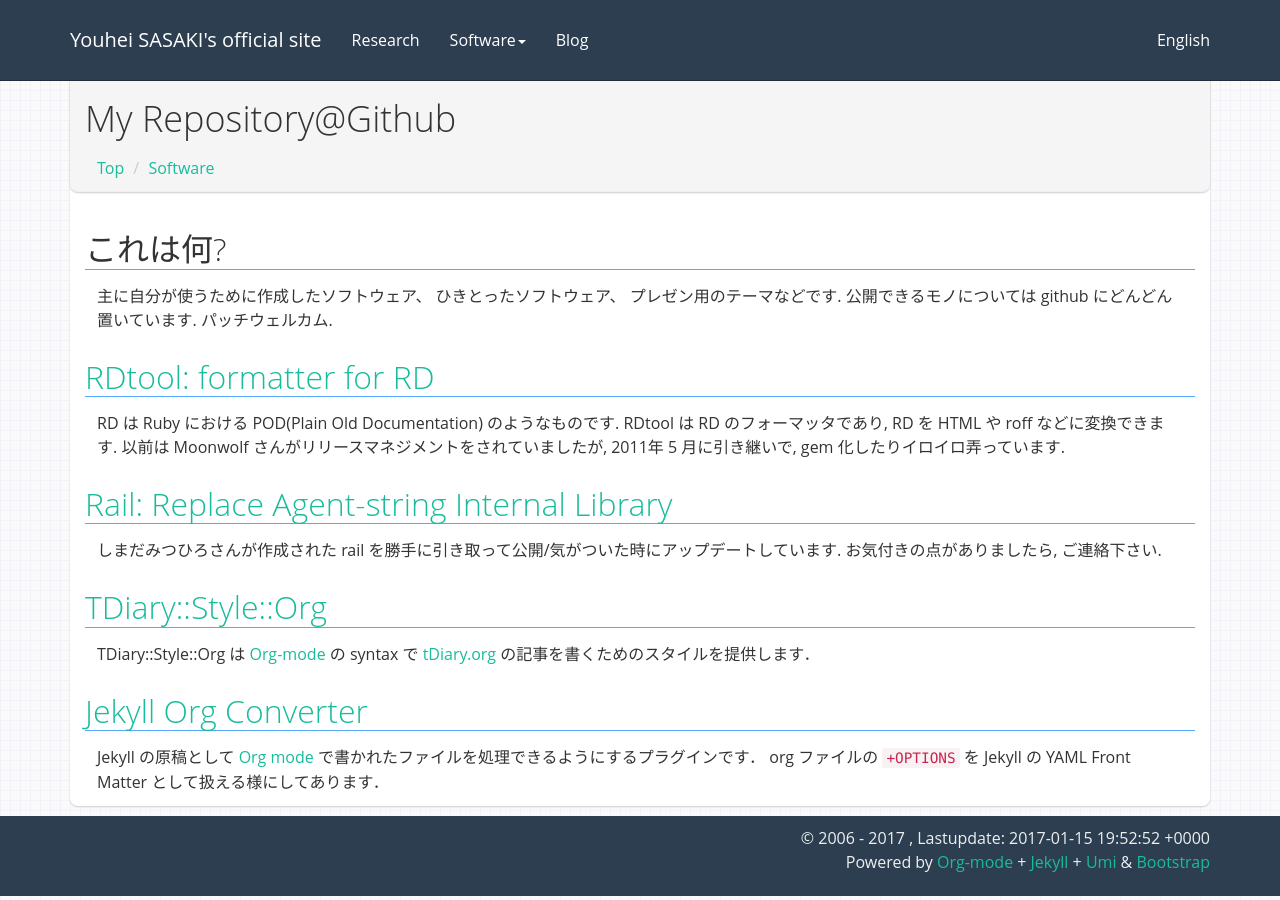
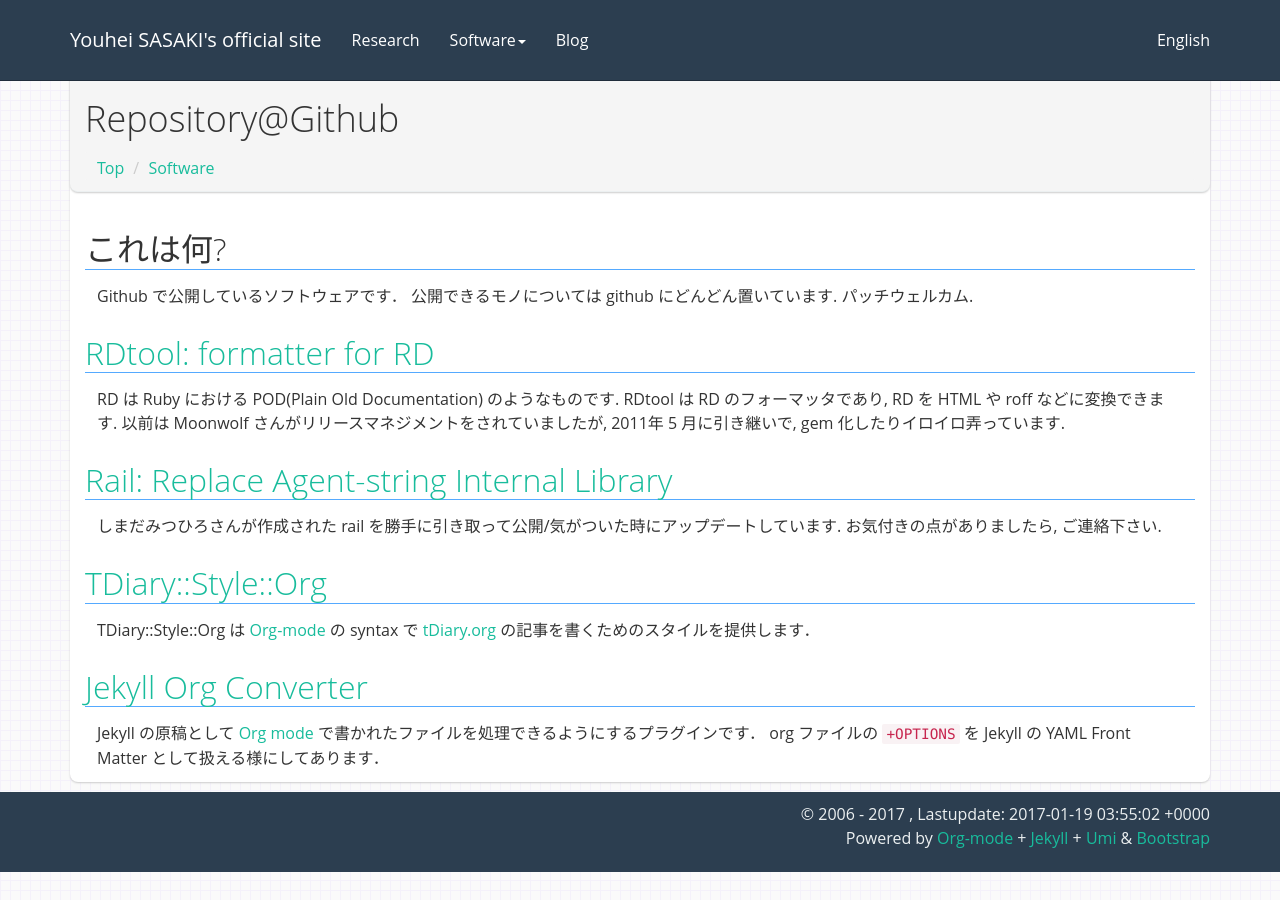
Before and after one commit to uwabami/uwabami.github.io, a Jekyll site: the page built from software/index.html, in a window 1280 px wide. Built offline with Jekyll 4.4.1, drawn with Linux system fonts in a browser that asks for light colours.

Commit message:
Change title

```diff
--- a/software/index.en.org
+++ b/software/index.en.org
@@ -1,5 +1,5 @@
-#+TITLE: My Repository@Github
-#+DATE: 2017-01-15 19:52:34
+#+TITLE: Repository@Github
+#+DATE: 2017-01-19 03:54:11
 #+LANGUAGE: en
 #+REF: software
 #+SETUPFILE: ../_setup.org
--- a/software/index.html
+++ b/software/index.html
@@ -1,25 +1,23 @@
 ---
-title: My Repository@Github
-date: 2017-01-15 19:52:52
+title: Repository@Github
+date: 2017-01-19 03:55:02
 layout: default
 lang: ja
 ref: software
 permalink: /software/index.html
 ---
-<div id="outline-container-orgb9804a5" class="outline-2">
-<h2 id="orgb9804a5">これは何?</h2>
-<div class="outline-text-2" id="text-orgb9804a5">
+<div id="outline-container-orgf2c6bf1" class="outline-2">
+<h2 id="orgf2c6bf1">これは何?</h2>
+<div class="outline-text-2" id="text-orgf2c6bf1">
 <p>
-主に自分が使うために作成したソフトウェア、
-ひきとったソフトウェア、
-プレゼン用のテーマなどです.
+Github で公開しているソフトウェアです．
 公開できるモノについては github にどんどん置いています. パッチウェルカム.
 </p>
 </div>
 </div>
-<div id="outline-container-org128ae47" class="outline-2">
-<h2 id="org128ae47"><a href="rdtool/index.html">RDtool: formatter for RD</a></h2>
-<div class="outline-text-2" id="text-org128ae47">
+<div id="outline-container-org9d03f74" class="outline-2">
+<h2 id="org9d03f74"><a href="rdtool/index.html">RDtool: formatter for RD</a></h2>
+<div class="outline-text-2" id="text-org9d03f74">
 <p>
 RD は Ruby における POD(Plain Old Documentation) のようなものです.
 RDtool は RD のフォーマッタであり, RD を HTML や roff などに変換できます.
@@ -28,18 +26,18 @@ RDtool は RD のフォーマッタであり, RD を HTML や roff などに変
 </p>
 </div>
 </div>
-<div id="outline-container-orgf07e82f" class="outline-2">
-<h2 id="orgf07e82f"><a href="rail/index.html">Rail: Replace Agent-string Internal Library</a></h2>
-<div class="outline-text-2" id="text-orgf07e82f">
+<div id="outline-container-orgbfb8d50" class="outline-2">
+<h2 id="orgbfb8d50"><a href="rail/index.html">Rail: Replace Agent-string Internal Library</a></h2>
+<div class="outline-text-2" id="text-orgbfb8d50">
 <p>
 しまだみつひろさんが作成された rail を勝手に引き取って公開/気がついた時にアップデートしています.
 お気付きの点がありましたら, ご連絡下さい.
 </p>
 </div>
 </div>
-<div id="outline-container-org4e7ded1" class="outline-2">
-<h2 id="org4e7ded1"><a href="tdiary-style-org/index.html">TDiary::Style::Org</a></h2>
-<div class="outline-text-2" id="text-org4e7ded1">
+<div id="outline-container-orgc29a4bd" class="outline-2">
+<h2 id="orgc29a4bd"><a href="tdiary-style-org/index.html">TDiary::Style::Org</a></h2>
+<div class="outline-text-2" id="text-orgc29a4bd">
 <p>
 TDiary::Style::Org は
 <a href="http://orgmode.org/">Org-mode</a> の syntax で
@@ -47,9 +45,9 @@ TDiary::Style::Org は
 </p>
 </div>
 </div>
-<div id="outline-container-org5076d27" class="outline-2">
-<h2 id="org5076d27"><a href="jekyll-org-converter/index.html">Jekyll Org Converter</a></h2>
-<div class="outline-text-2" id="text-org5076d27">
+<div id="outline-container-org621f6cc" class="outline-2">
+<h2 id="org621f6cc"><a href="jekyll-org-converter/index.html">Jekyll Org Converter</a></h2>
+<div class="outline-text-2" id="text-org621f6cc">
 <p>
 Jekyll の原稿として <a href="http://orgmode.org/">Org mode</a> で書かれたファイルを処理できるようにするプラグインです．
 org ファイルの <code>+OPTIONS</code> を Jekyll の YAML Front Matter として扱える様にしてあります．
```
Also changed, not shown: software/index.en.html (+17 -17 lines), software/index.org (+3 -5 lines).
